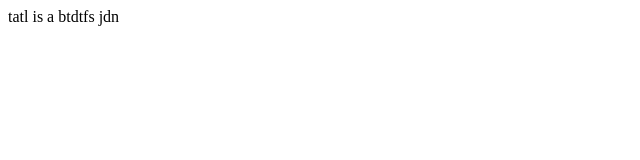
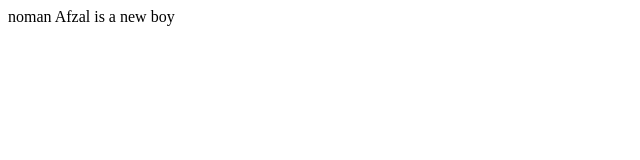
Before and after one commit to noman905/projects-3, a plain HTML site: page index.html in a window 1280 px wide. Shown: the full height of the page, 0-640 px from the left. Drawn offline with Linux system fonts and the light colour scheme.

Commit message:
Update index.html
i add name

```diff
--- a/index.html
+++ b/index.html
@@ -6,6 +6,6 @@
     <title>Document</title>
 </head>
 <body>
-     tatl is a btdtfs  jdn
+     noman Afzal is a new boy
 </body>
 </html>
```
